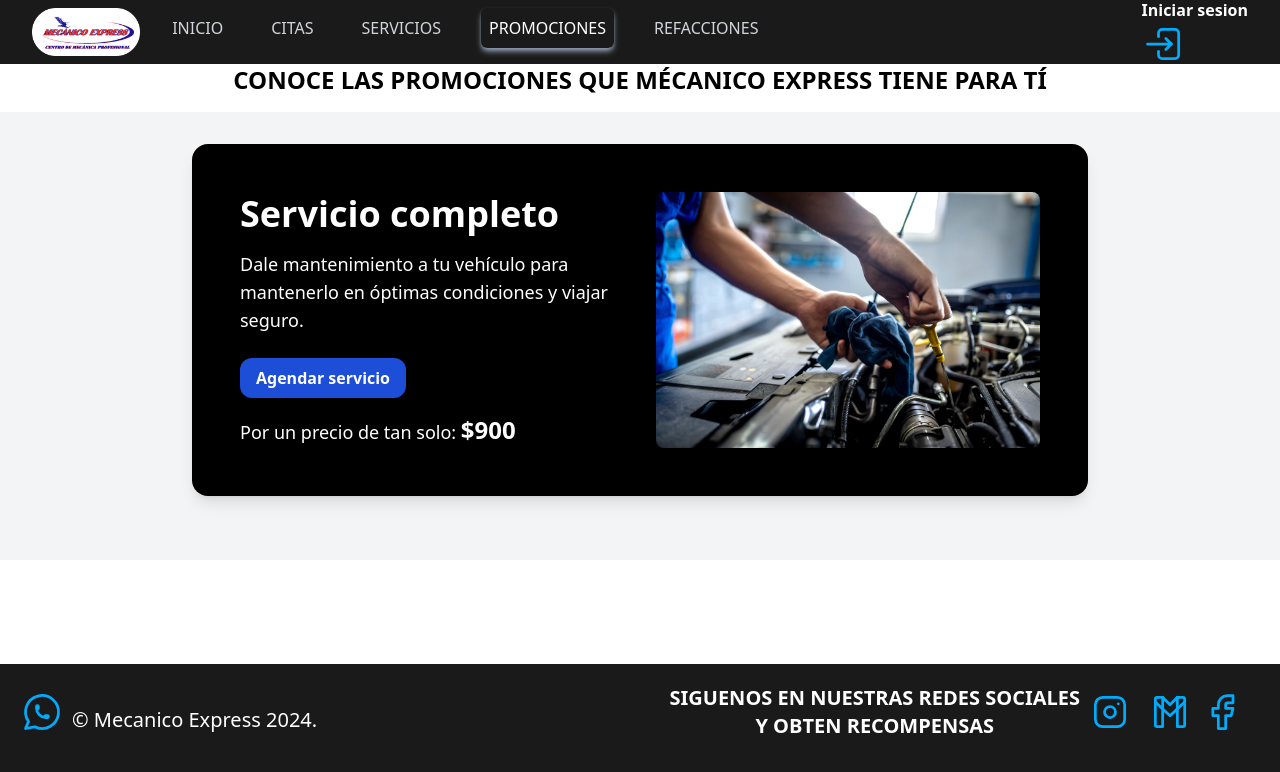
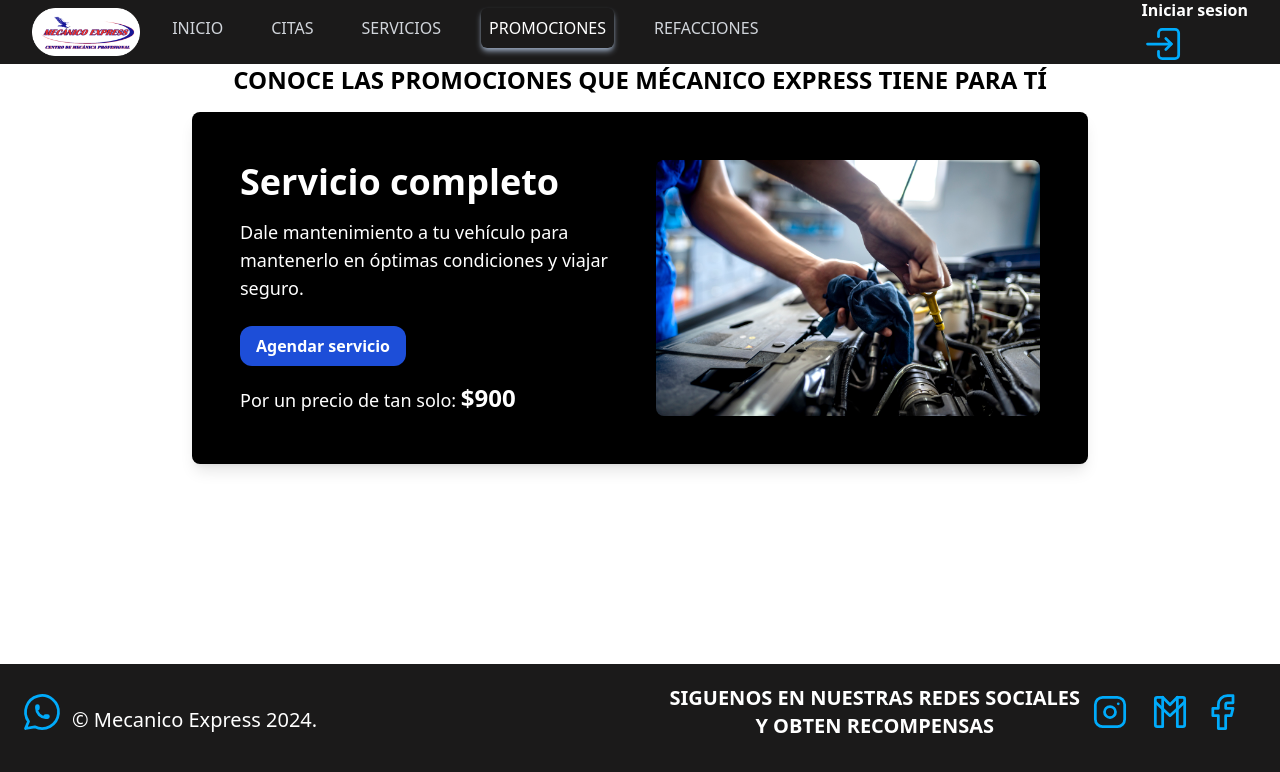
Before and after one commit to Whusher/MecanicoExpress, a React (Vite) app: page /promociones in a window 1280 px wide. Shown: the top 772 px of the page. Built offline with nearby package versions, Linux system fonts and the light colour scheme.

Commit message:
Pantalla de promociones mejorada

```diff
--- a/src/Views/Promociones.jsx
+++ b/src/Views/Promociones.jsx
@@ -8,9 +8,9 @@ function Promociones() {
             <h1 className="text-2xl flex justify-center font-bold mb-4">
                 CONOCE LAS PROMOCIONES QUE MÉCANICO EXPRESS TIENE PARA TÍ
             </h1>
-            <div className="flex flex-col items-center px-4 py-8 bg-gray-100">
+
                 {/* Contenedor de la promoción */}
-                <div className="w-full max-w-4xl mb-8 p-8 bg-black rounded-2xl shadow-lg flex justify-between items-center">
+                <div className="w-full max-w-4xl p-8 bg-black rounded-lg shadow-lg flex justify-between items-center mx-auto">
                     {/* Columna izquierda */}
                     <div className="w-1/2 p-4">
                         <h1 className="text-4xl text-white font-bold mb-4">Servicio completo</h1>
@@ -31,8 +31,7 @@ function Promociones() {
                         <img src="/promo.png" alt="Promoción" className="object-cover h-full rounded-lg shadow-lg" />
                     </div>
                 </div>
-                {/* Añadir más contenedores de promociones aquí */}
-            </div>
+
             <Footer />
         </>
     );
```
